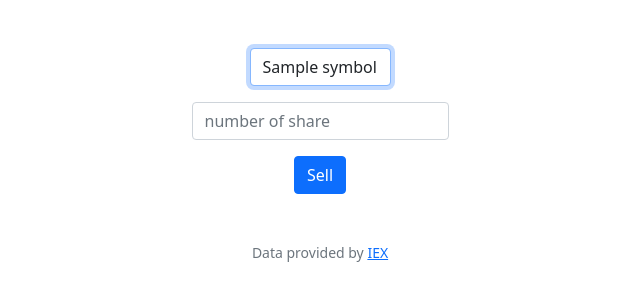
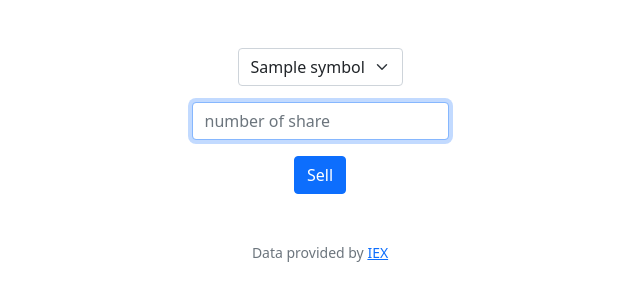
Before and after one commit to Adrian-Kohan/CS50P, a Flask app: template CS50/CS50X/PSET9/finance/templates/sell.html in a window 1280 px wide. Shown: the part 76-377 px from the top of the page, without its empty margins (320-960 px from the left). Run offline with Flask 3, Linux system fonts and the light colour scheme; the template is opened without the code that fills it: most values are stand-ins (such as "Sample title", 1, 10 or a date in 2020); some libraries are stand-ins or nearby versions.

Commit message:
Tue, Feb 20, 2024, 11:31 AM +03:30

```diff
--- a/CS50/CS50X/PSET9/finance/templates/sell.html
+++ b/CS50/CS50X/PSET9/finance/templates/sell.html
@@ -7,7 +7,7 @@
 {% block main %}
     <form action="/sell" method="post">
         <div class="mb-3">
-            <select autocomplete="off" autofocus class="form-control mx-auto w-auto" id="symbol" name="symbol" type="text">
+            <select class="form-select mx-auto w-auto mb-3" name="symbol" type="text">
                 {% for share in shares %}
                 <option>{{share["symbol"]}}</option>
                 {% endfor %}
```
